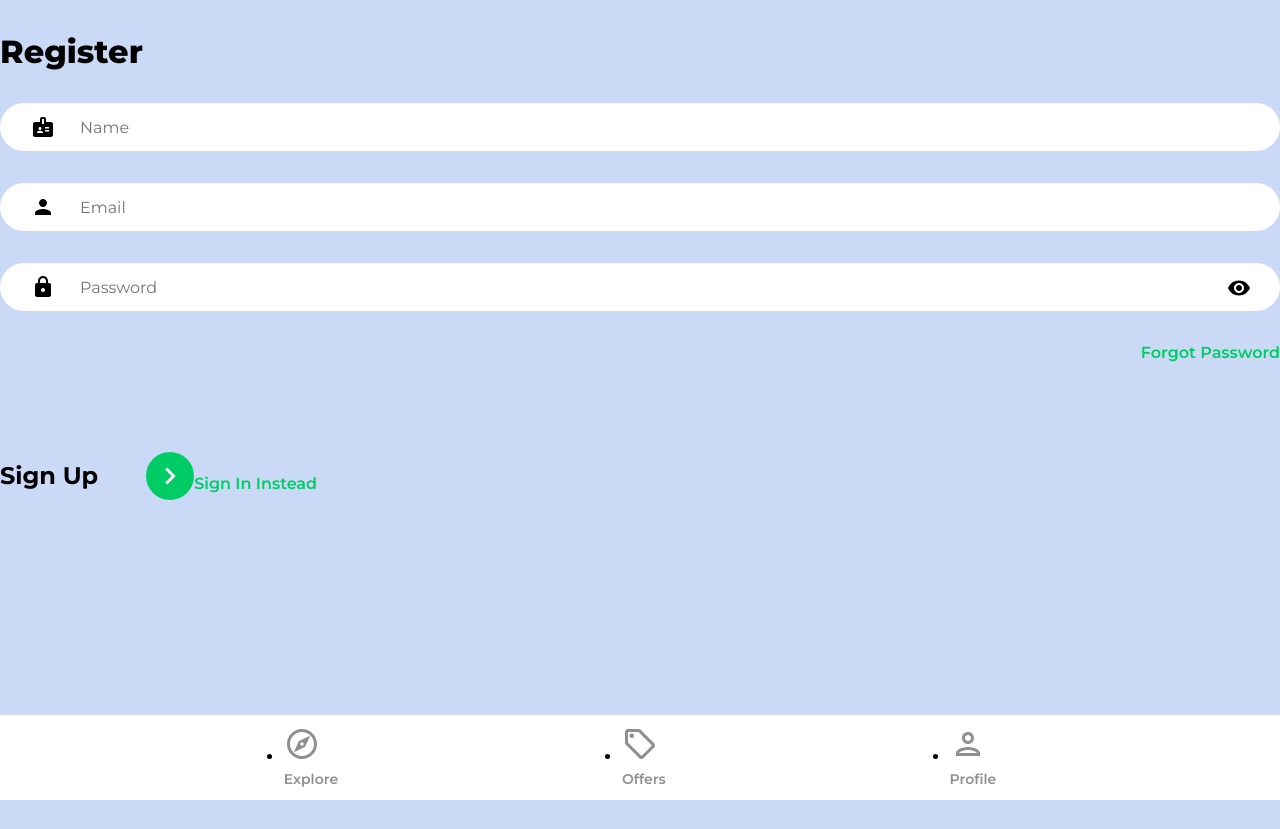
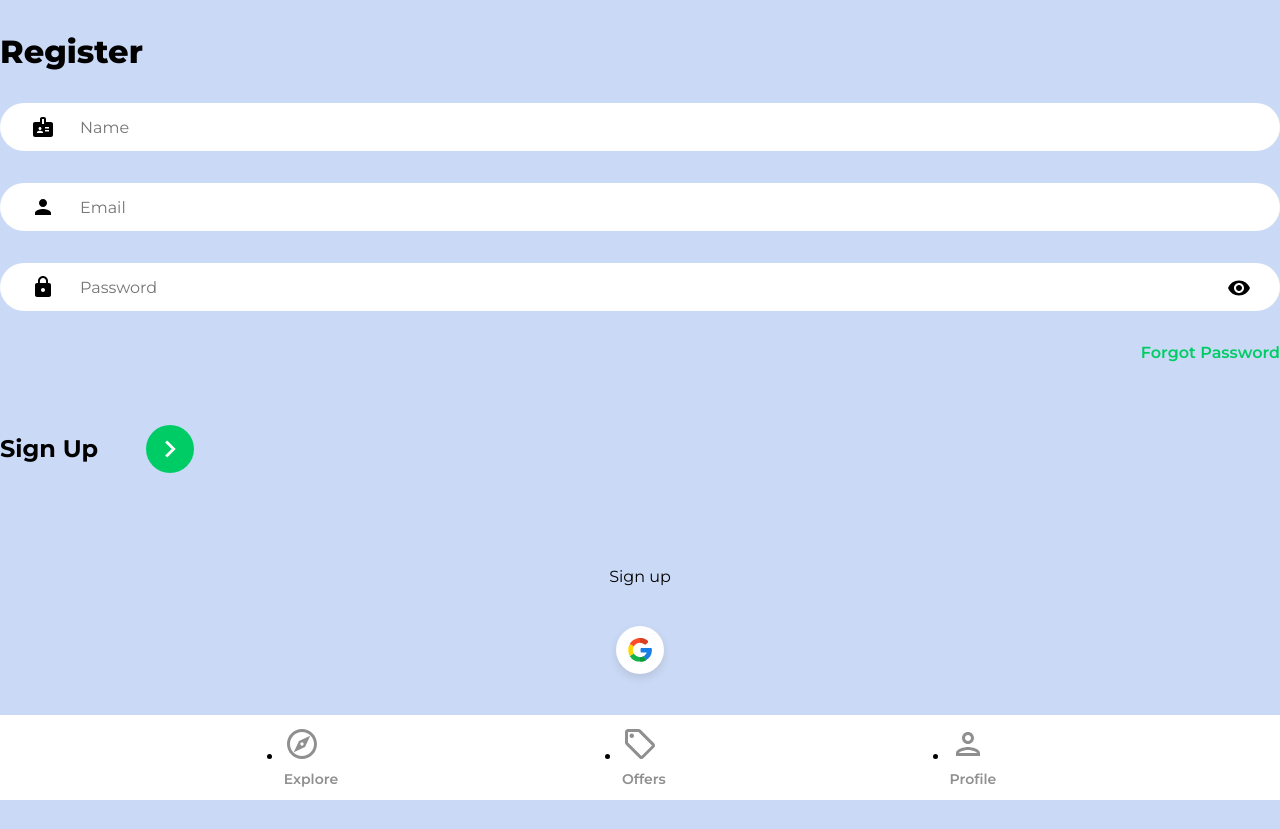
Before and after one commit to sonjayilmaz/HouseView-project, a React (Create React App) app: page /sign-up in a window 1280 px wide. Before the commit the page ends 800 px from the top, so only its background shows below. Built offline with nearby package versions, Linux system fonts and the light colour scheme; no server answers.

Commit message:
Added Google OAuth

```diff
--- /dev/null
+++ b/src/components/OAuth.jsx
@@ -0,0 +1,46 @@
+import { useLocation, useNavigate } from 'react-router-dom'
+import { getAuth, signInWithPopup, GoogleAuthProvider } from 'firebase/auth'
+import { doc, setDoc, getDoc, serverTimestamp } from 'firebase/firestore'
+import { db } from '../firebase.config'
+import { toast } from 'react-toastify'
+import googleIcon from '../assets/svg/googleIcon.svg'
+
+
+function OAuth() {
+    const navigate = useNavigate()
+    const location = useLocation()
+
+    const onGoogleClick = async () => {
+        try {
+            const auth = getAuth()
+            const provider = new GoogleAuthProvider()
+            const result = await signInWithPopup(auth, provider)
+            const user = result.user
+
+            // Check for user
+            const docRef = doc(db, 'users', user.uid)
+            const docSnap = await getDoc(docRef)
+
+            // If user doesn't exist, create user
+            if(!docSnap.exists()) {
+                await setDoc(doc(db, 'users', user.uid), {
+                    name: user.displayName,
+                    email: user.email,
+                    timestamp: serverTimestamp()
+                })
+            }
+            navigate('/')
+        } catch (error) {
+          toast.error('Could not authorize with Google')
+        }
+    }
+
+    return <div className='socialLogin'>
+        <p>Sign {location.pathname === '/sign-up' ? 'up' : 'in'}</p>
+        <button className='socialIconDiv' onClick={onGoogleClick}>
+            <img className='socialIconImg' src={googleIcon} alt="google" />
+        </button>
+    </div>
+}
+
+export default OAuth
--- a/src/pages/SignIn.jsx
+++ b/src/pages/SignIn.jsx
@@ -2,6 +2,7 @@
 import {toast} from 'react-toastify'
 import {Link, useNavigate} from 'react-router-dom'
 import { getAuth, signInWithEmailAndPassword } from 'firebase/auth'
+import OAuth from '../components/OAuth'
 import {ReactComponent as ArrowRightIcon} from '../assets/svg/keyboardArrowRightIcon.svg'
 import visibilityIcon from '../assets/svg/visibilityIcon.svg'
 
@@ -85,12 +86,12 @@
           <button className='signInButton'>
             <ArrowRightIcon fill='#ffffff' width='34px' height='34px' />
           </button>
-          {/* Google OAuth */}
+        </div>
+      </form>
+      <OAuth />
           <Link to='/sign-up' className='registerLink'>
             Sign Up Instead
           </Link>
-        </div>
-      </form>
       </div>
       </>
     )
--- a/src/pages/SignUp.jsx
+++ b/src/pages/SignUp.jsx
@@ -2,6 +2,7 @@
 import {Link, useNavigate} from 'react-router-dom'
 import {toast} from 'react-toastify'
 import { getAuth, createUserWithEmailAndPassword, updateProfile } from 'firebase/auth'
+import OAuth from '../components/OAuth'
 import { setDoc, doc, serverTimestamp } from 'firebase/firestore'
 import { db } from '../firebase.config.js'
 import {ReactComponent as ArrowRightIcon} from '../assets/svg/keyboardArrowRightIcon.svg'
@@ -104,12 +105,12 @@
           <button className='signUpButton'>
             <ArrowRightIcon fill='#ffffff' width='34px' height='34px' />
           </button>
-          {/* Google OAuth */}
-          <Link to='/sign-in' className='registerLink'>
-            Sign In Instead
-          </Link>
         </div>
       </form>
+      <OAuth />
+          <Link to='/sign-up' className='registerLink'>
+            Sign Up Instead
+          </Link>
       </div>
       </>
     )
```
